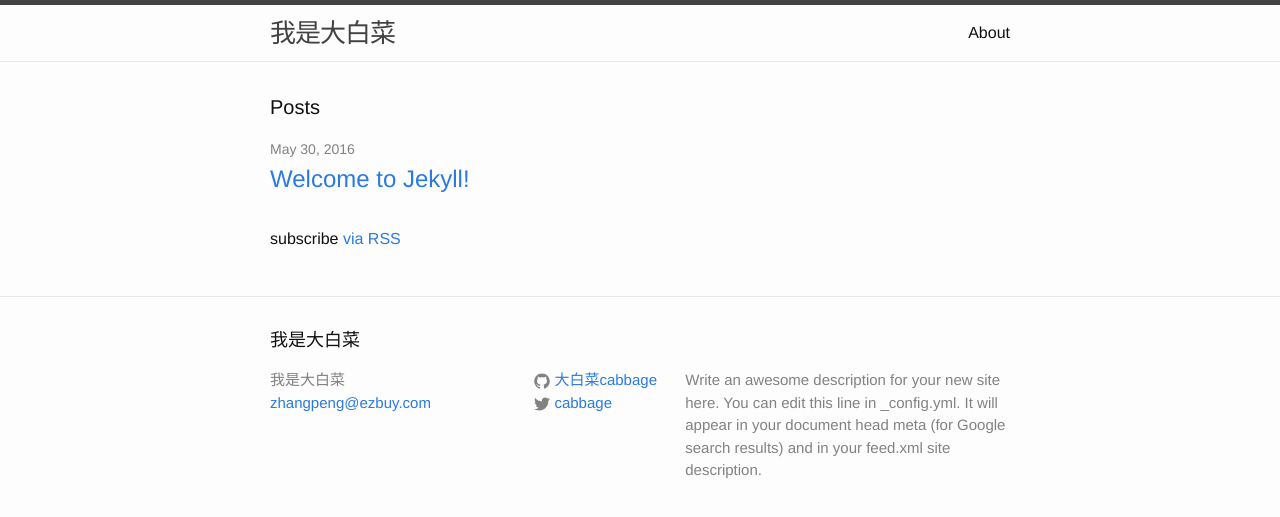
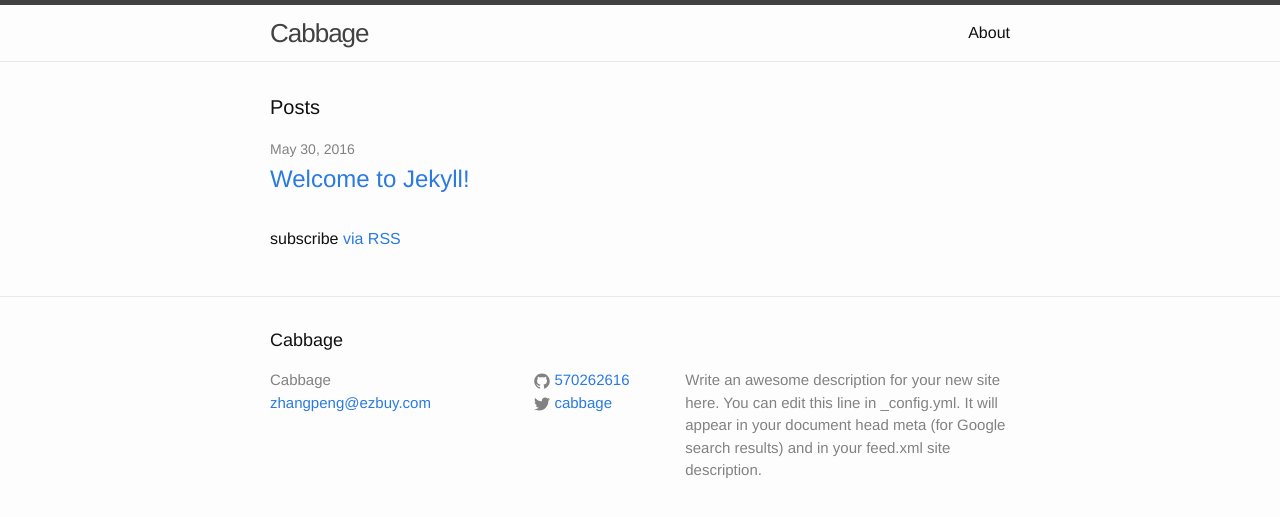
Before and after one commit to KirbyInGitHub/cabbageblog, a Jekyll site: the page built from index.html, in a window 1280 px wide. Shown: the top 517 px of the page. Built offline with Jekyll 4.4.1, drawn with Linux system fonts in a browser that asks for light colours.

Commit message:
修改配置文件

```diff
--- a/_config.yml
+++ b/_config.yml
@@ -6,16 +6,16 @@
 # 'jekyll serve'. If you change this file, please restart the server process.
 
 # Site settings
-title: 我是大白菜
+title: Cabbage
 email: zhangpeng@ezbuy.com
 description: > # this means to ignore newlines until "baseurl:"
   Write an awesome description for your new site here. You can edit this
   line in _config.yml. It will appear in your document head meta (for
   Google search results) and in your feed.xml site description.
 baseurl: "" # the subpath of your site, e.g. /blog
-url: "155.94.146.125" # the base hostname & protocol for your site
+url: "http://www.cabbage.space" # the base hostname & protocol for your site
 twitter_username: cabbage
-github_username:  大白菜cabbage
+github_username:  570262616
 
 # Build settings
 markdown: kramdown
```
